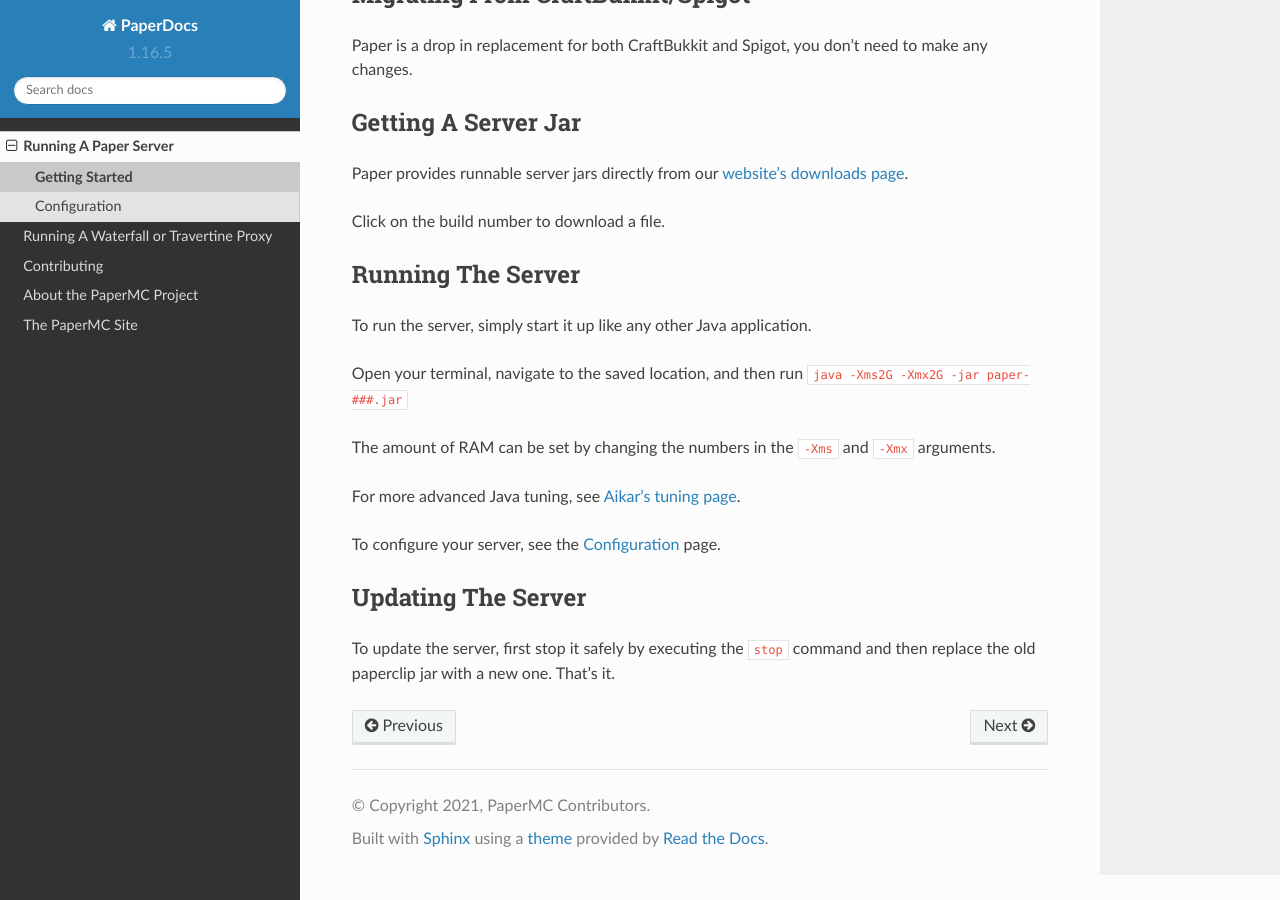
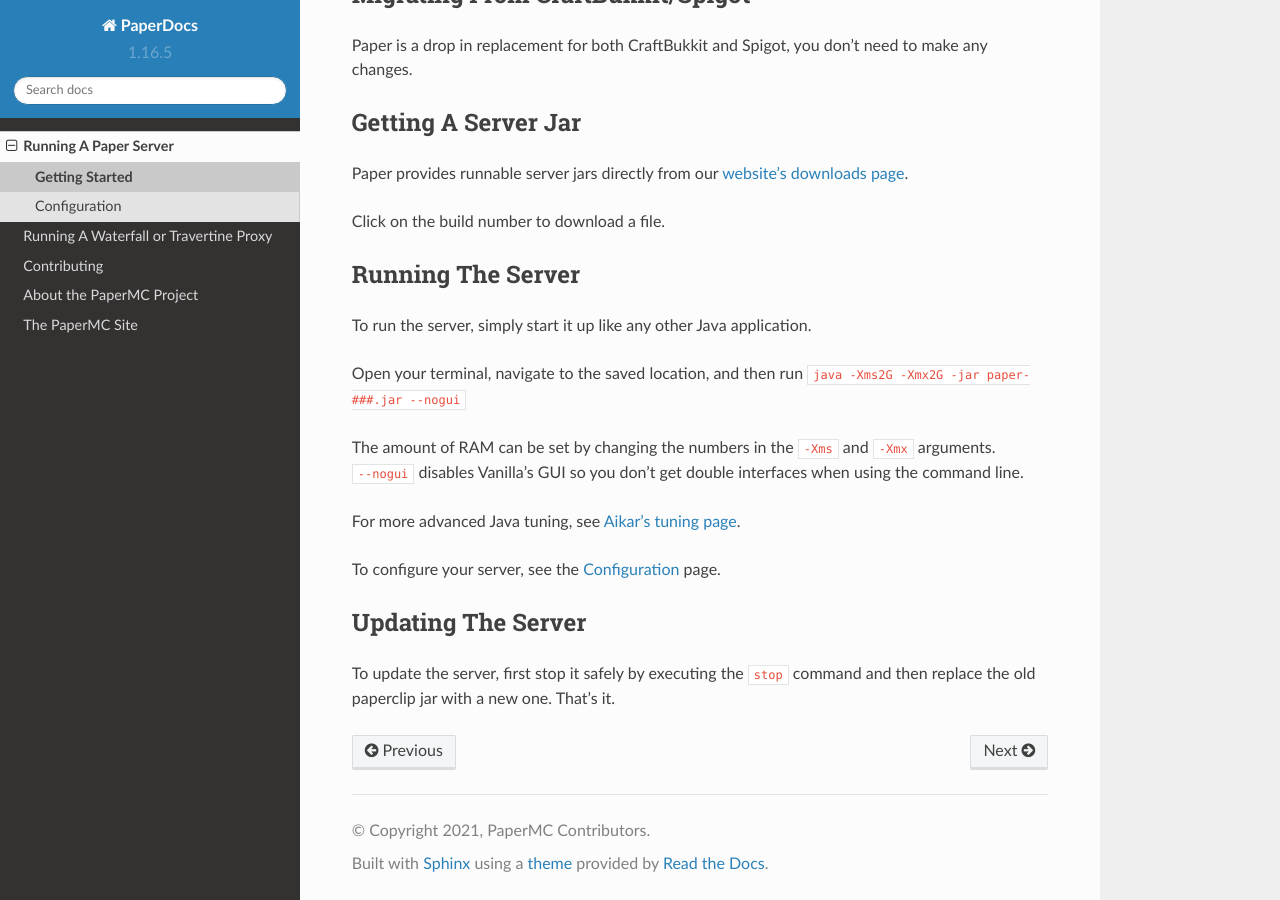
Before and after one commit to PaperMC/PaperDocs, a Sphinx documentation site: the page built from source/server/getting-started.rst, in a window 1280 px wide and 900 px high, scrolled down 702 px. Built offline with Sphinx 7.4.7 and the Read the Docs theme 2.0.0, drawn with Linux system fonts in a browser that asks for light colours.

Commit message:
Add --nogui

```diff
--- a/source/server/getting-started.rst
+++ b/source/server/getting-started.rst
@@ -41,10 +41,10 @@
 To run the server, simply start it up like any other Java application.
 
 Open your terminal, navigate to the saved location, and then run
-``java -Xms2G -Xmx2G -jar paper-###.jar``
+``java -Xms2G -Xmx2G -jar paper-###.jar --nogui``
 
-The amount of RAM can be set by changing the numbers in the ``-Xms`` and ``-Xmx``
-arguments.
+| The amount of RAM can be set by changing the numbers in the ``-Xms`` and ``-Xmx`` arguments.
+| ``--nogui`` disables Vanilla's GUI so you don't get double interfaces when using the command line.
 
 For more advanced Java tuning, see `Aikar's tuning page <https://mcflags.emc.gs>`_.
 
```
